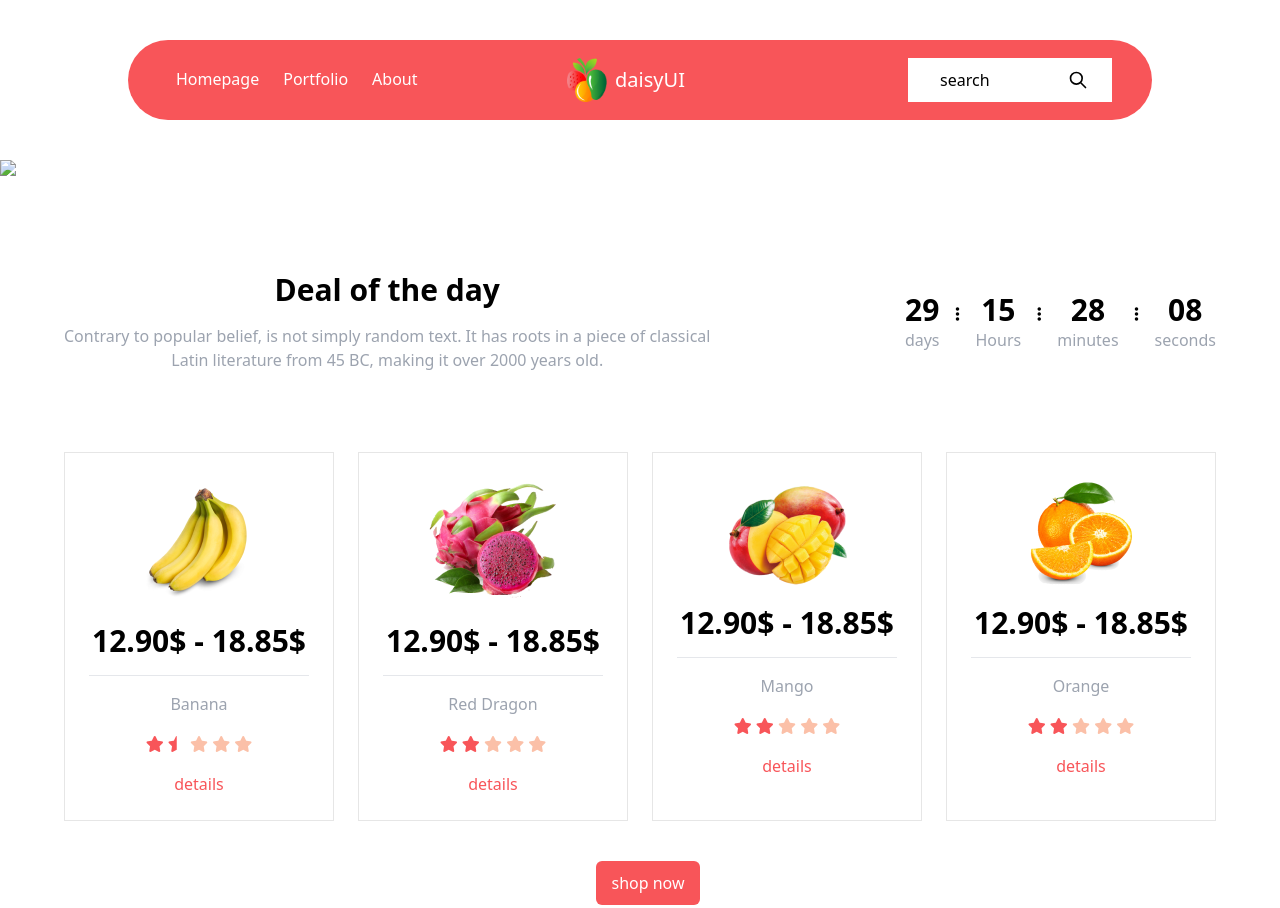
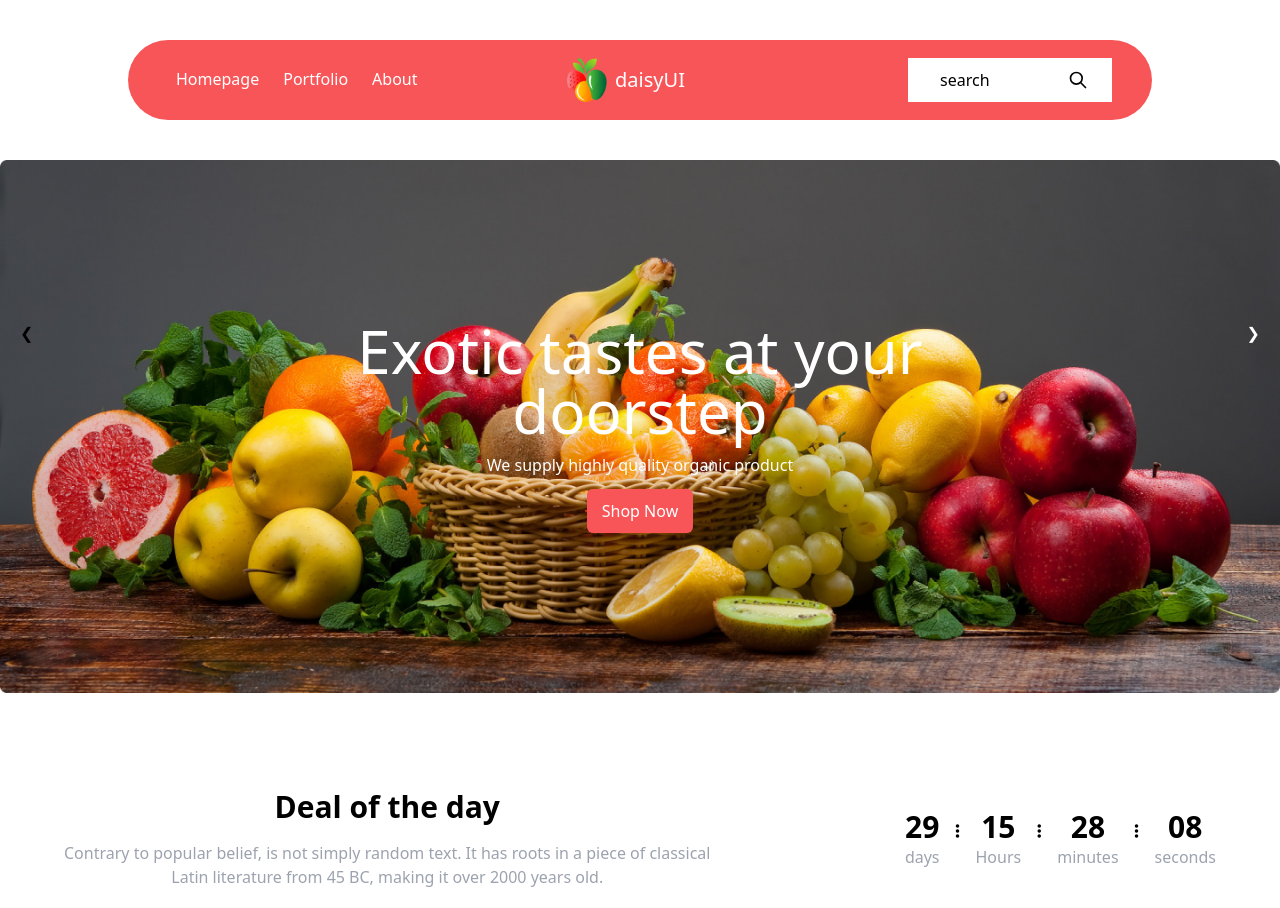
Before and after one commit to rojina560/fruit-brust, a plain HTML site: page index.html in a window 1280 px wide. Shown: the top 908 px of the page. Drawn offline with nearby package versions, Linux system fonts and the light colour scheme; the site is published under a folder, as on GitHub Pages, so addresses that start at the root find nothing.

Commit message:
correction of banner section img

```diff
--- a/index.html
+++ b/index.html
@@ -3,7 +3,7 @@
 <head>
     <meta charset="UTF-8">
     <meta name="viewport" content="width=device-width, initial-scale=1.0">
-    <title>Document</title>
+    <title>Fruit brust</title>
     <!-- font awesome link  -->
     <script src="https://kit.fontawesome.com/18cd132618.js" crossorigin="anonymous"></script>
     <!-- tailwind css link  -->
@@ -110,7 +110,7 @@
       class="carousel w-full overflow-hidden z-20"
     >
       <div id="slide1" class="carousel-item relative w-full">
-        <img  class="w-full" src="/images/banner1.png"/>
+        <img  class="w-full" src="./images/banner1.png"/>
 
         <div
           class="absolute flex justify-between transform -translate-y-1/2 left-5 right-5 top-1/2"
@@ -132,12 +132,6 @@
       </div>
 
       </div>
-
-
-
-
-
-  <!-- fruit card  -->
 
 </section>
 
```
